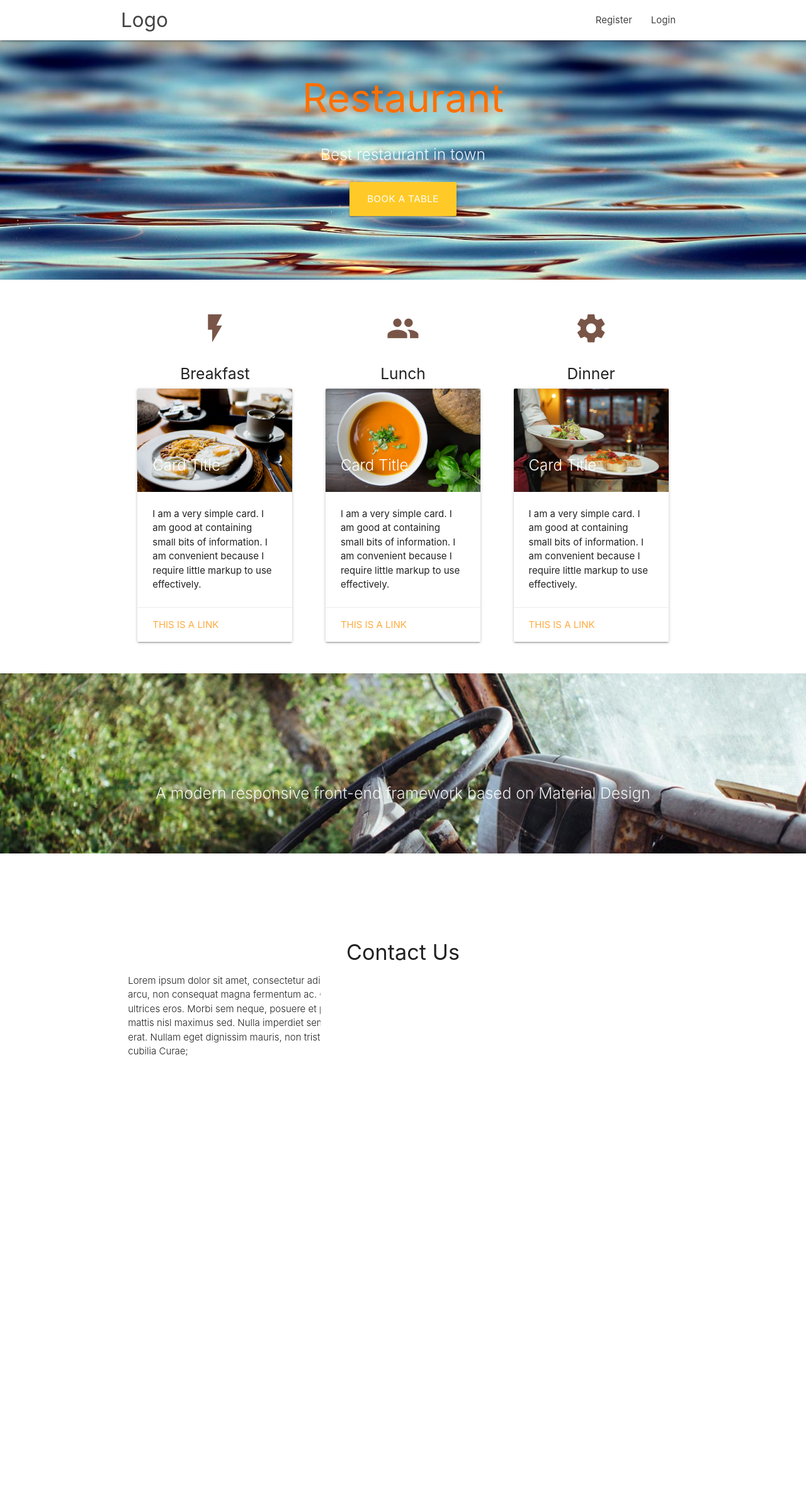
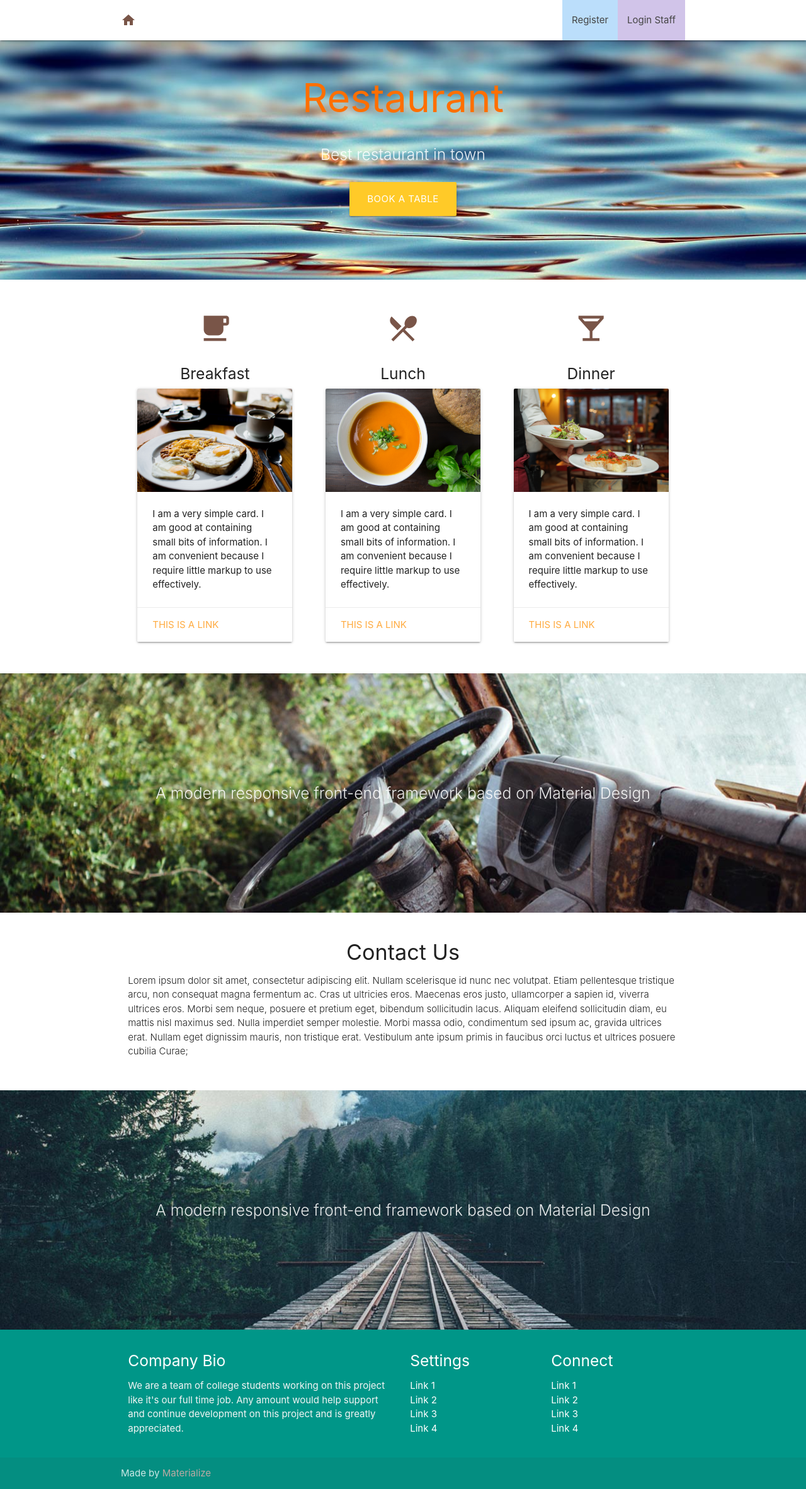
Before and after one commit to DrMaxPower/crud-with-django, a Django app: page /restaurant in a window 1280 px wide. Shown: the whole page at 63% size. Run offline with Django 3.2, Linux system fonts and the light colour scheme; some libraries are stand-ins or nearby versions.

Commit message:
added restaurant beauty

```diff
--- a/restaurant/models.py
+++ b/restaurant/models.py
@@ -20,7 +20,7 @@
         ordering = ['date']
 
     def __str__(self):
-        return f"{self.fname} {self.lname} day: {self.date}"
+        return f"{self.fname} {self.lname} {self.date}"
 
 
 class Menu(models.Model):
--- a/static/css/style.css
+++ b/static/css/style.css
@@ -5,6 +5,16 @@
  *
  * Made By MaterializeCSS.com
  */
+
+body {
+    display: flex;
+    min-height: 100vh;
+    flex-direction: column;
+}
+
+main {
+    flex: 1 0 auto;
+}
 
 nav ul a,
 nav .brand-logo {
--- a/static/js/init.js
+++ /dev/null
@@ -1,8 +0,0 @@
-(function($){
-    $(function(){
-
-      $('.sidenav').sidenav();
-      $('.parallax').parallax();
-
-    }); // end of document ready
-  })(jQuery); // end of jQuery name space
--- /dev/null
+++ b/static/js/script.js
@@ -0,0 +1,26 @@
+(function($){
+    $(function(){
+
+      $('.sidenav').sidenav();
+      $('.parallax').parallax();
+
+    });
+  })(jQuery);
+
+  $(document).ready(function(){
+    $('.datepicker').datepicker();
+    $('.timepicker').timepicker();
+  });
+
+  // Change color of p set on todays date in index
+  // simple setup..
+  // let today = new Date()
+  // let dayInt = today.getDate()
+  // let monthInt = today.getMonth() + 1
+  // get mote specific then p
+  // let pDateFromDjango = $('p').text()
+  // => 08 17
+  // join numbers
+  //  check if numberstring is equal
+  // if equal add light green color to paragraphs
+  // make shore it will only color "todays" paragraph
--- a/templates/base.html
+++ b/templates/base.html
@@ -17,32 +17,34 @@
     <!-- Navigation -->
     <nav class="white" role="navigation">
         <div class="nav-wrapper container">
-            <a id="logo-container" href="{% url 'home' %}" class="brand-logo">Logo</a>
+            <a id="logo-container" href="{% url 'restaurant' %}"
+            class="brand-logo brown-text">
+            <i class="material-icons prefix">home</i></a>
             <ul class="right hide-on-med-and-down">
                 {% if user.is_authenticated %}
                 <li class="">
-                    <a class="" href="{% url 'account_logout' %}">Logout</a>
+                    <a class="amber lighten-4" href="{% url 'account_logout' %}">Logout</a>
                 </li>
                 {% else %}
-                <li class="">
+                <li class="blue lighten-4">
                     <a class="" href="{% url 'account_signup' %}">Register</a>
                 </li>
-                <li class="">
-                    <a class="" href="{% url 'account_login' %}">Login</a>
+                <li class="deep-purple lighten-4">
+                    <a class="" href="{% url 'account_login' %}">Login Staff</a>
                 </li>
                 {% endif %}
             </ul>
 
             <ul id="nav-mobile" class="sidenav">
                 {% if user.is_authenticated %}
-                <li class="">
+                <li class="amber lighten-4">
                     <a class="" href="{% url 'account_logout' %}">Logout</a>
                 </li>
                 {% else %}
-                <li class="">
+                <li class="blue lighten-4">
                     <a class="" href="{% url 'account_signup' %}">Register</a>
                 </li>
-                <li class="">
+                <li class="deep-purple lighten-4">
                     <a class="" href="{% url 'account_login' %}">Login</a>
                 </li>
                 {% endif %}
@@ -50,11 +52,6 @@
             <a href="#" data-target="nav-mobile" class="sidenav-trigger"><i class="material-icons">menu</i></a>
         </div>
     </nav>
-    {% if messages %}
-    {% for message in messages %}
-    {{ message }}
-    {% endfor %}
-    {% endif %}
     <main>
         {% block content %}
         <!-- Content Goes here -->
@@ -104,7 +101,7 @@
 
     <script src="https://code.jquery.com/jquery-2.1.1.min.js"></script>
     <script src=" {% static 'js/materialize.js' %}"></script>
-    <script src="{% static 'js/init.js' %}"></script>
+    <script src="{% static 'js/script.js' %}"></script>
 
 </body>
 
--- a/templates/restaurant.html
+++ b/templates/restaurant.html
@@ -31,12 +31,11 @@
         <div class="row">
             <div class="col s12 m4">
                 <div class="icon-block">
-                    <h2 class="center brown-text"><i class="material-icons">flash_on</i></h2>
+                    <h2 class="center brown-text"><i class="material-icons">local_cafe</i></h2>
                     <h5 class="center">Breakfast</h5>
-                    <div class="card">
+                    <div class="card hoverable">
                         <div class="card-image">
                             <img src="{% static 'images/pexels-julian-jagtenberg-103124.jpg' %}">
-                            <span class="card-title">Card Title</span>
                         </div>
                         <div class="card-content">
                             <p>I am a very simple card. I am good at containing small bits of information.
@@ -51,13 +50,12 @@
 
             <div class="col s12 m4">
                 <div class="icon-block">
-                    <h2 class="center brown-text"><i class="material-icons">group</i></h2>
+                    <h2 class="center brown-text"><i class="material-icons">local_dining</i></h2>
                     <h5 class="center">Lunch</h5>
 
-                    <div class="card">
+                    <div class="card hoverable">
                         <div class="card-image">
                             <img src="{% static 'images/pexels-foodie-factor-539451.jpg' %}">
-                            <span class="card-title">Card Title</span>
                         </div>
                         <div class="card-content">
                             <p>I am a very simple card. I am good at containing small bits of information.
@@ -72,13 +70,12 @@
 
             <div class="col s12 m4">
                 <div class="icon-block">
-                    <h2 class="center brown-text"><i class="material-icons">settings</i></h2>
+                    <h2 class="center brown-text"><i class="material-icons">local_bar</i></h2>
                     <h5 class="center">Dinner</h5>
 
-                    <div class="card">
+                    <div class="card hoverable">
                         <div class="card-image">
                             <img src="{% static 'images/pexels-pixabay-262978.jpg' %}">
-                            <span class="card-title">Card Title</span>
                         </div>
                         <div class="card-content">
                             <p>I am a very simple card. I am good at containing small bits of information.
```
Also changed, not shown: templates/account/login.html (+5 -7 lines), templates/account/logout.html (+17 -12 lines), templates/account/signup.html (+8 -5 lines), templates/booking.html (+65 -29 lines), templates/index.html (+4 -9 lines).
